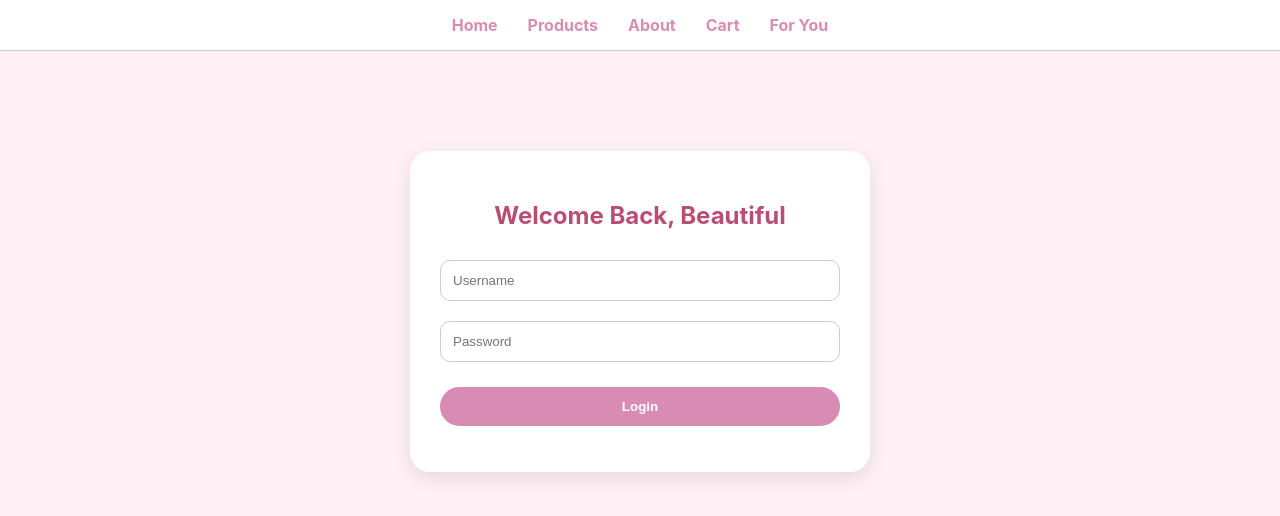
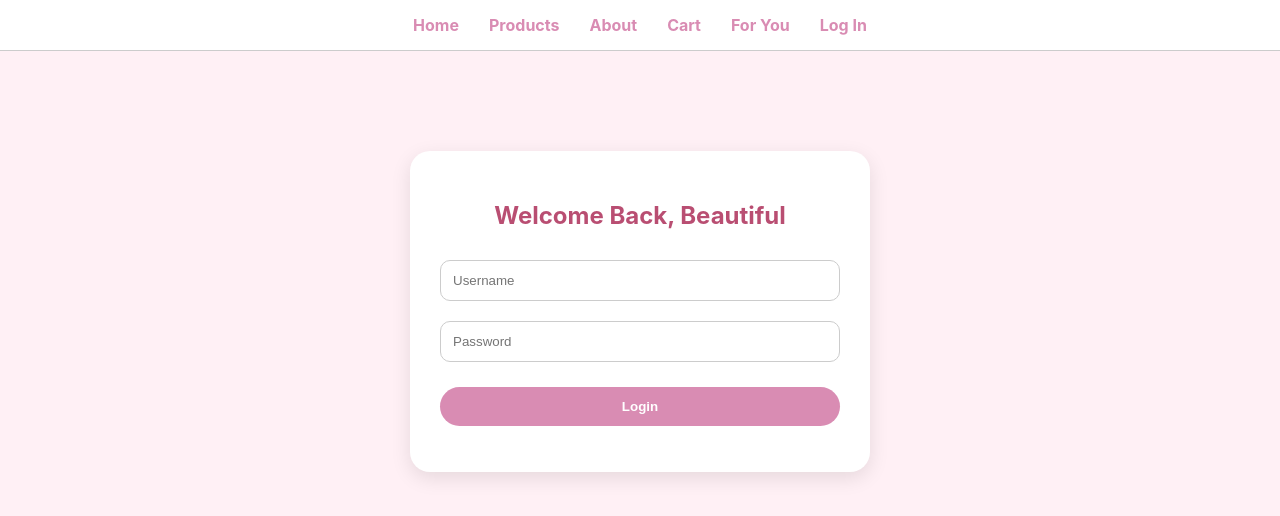
Before and after one commit to i-0nic/christal.peony, a plain HTML site: page login.html in a window 1280 px wide. Drawn offline with Linux system fonts and the light colour scheme.

Commit message:
Update login.html

```diff
--- a/login.html
+++ b/login.html
@@ -51,6 +51,7 @@
     <a href="about.html">About</a>
     <a href="#">Cart</a>
     <a href="#">For You</a>
+    <a href="login.html">Log In</a>
   </nav>
 
   <div class="login-container">
```
